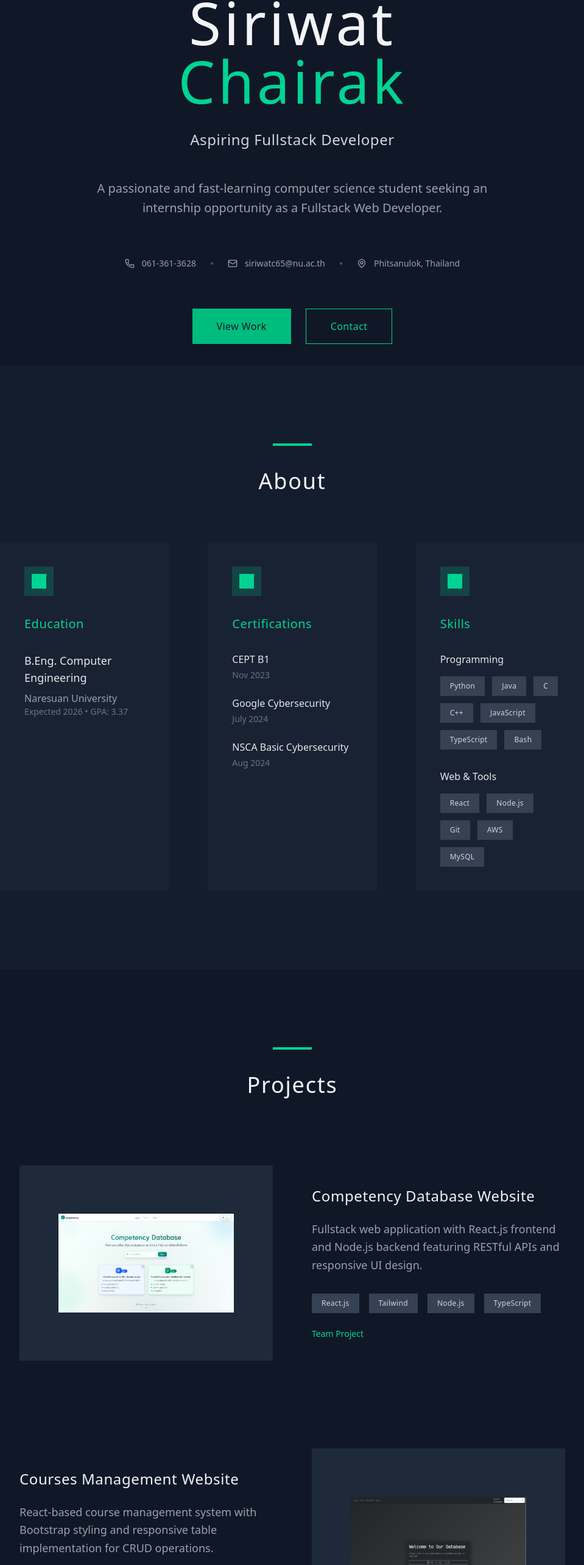
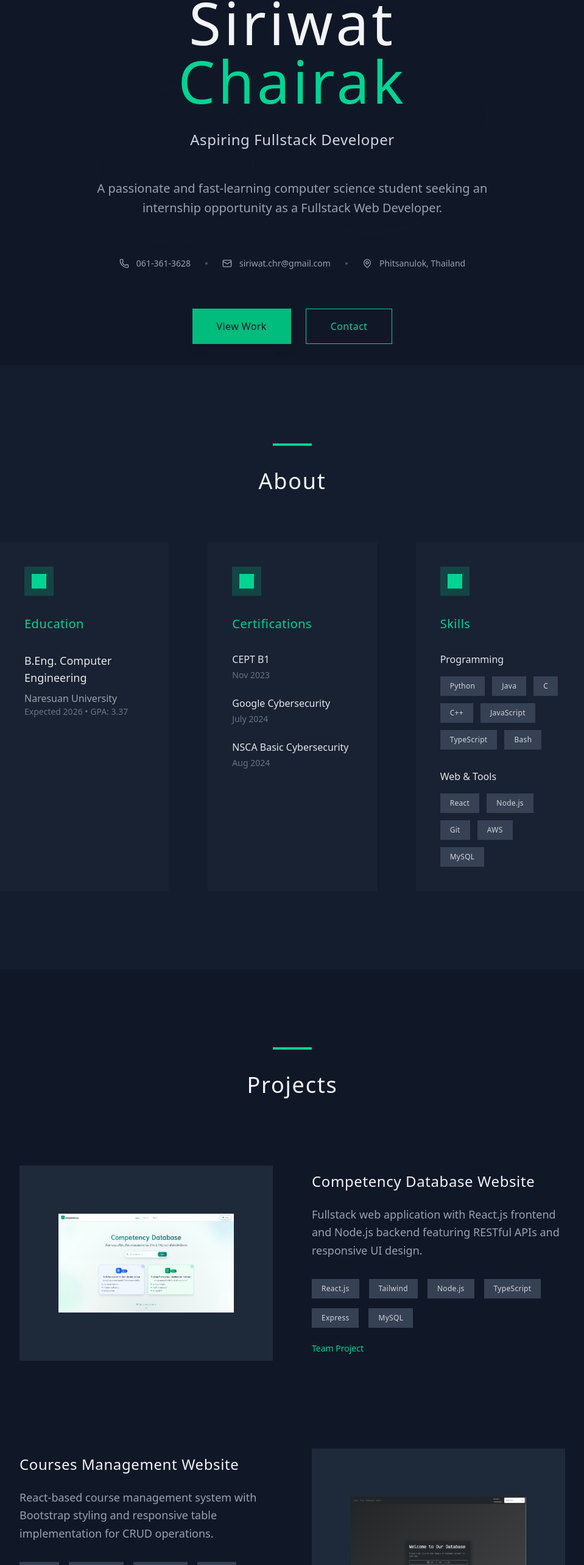
Before and after one commit to algorithm368/portfolio, a React (Vite) app: page / in a window 1280 px wide. Shown: the part 201-2767 px from the top of the page at 61% size, without its empty margins (160-1119 px from the left). Built offline with nearby package versions, Linux system fonts and the light colour scheme; a web font is replaced by a local one.

Commit message:
UPDATE: deploy

```diff
--- a/src/components/Contact.tsx
+++ b/src/components/Contact.tsx
@@ -58,14 +58,14 @@ function Contact({ darkMode }: ContactProps) {
                   Email
                 </h3>
                 <a
-                  href="mailto:siriwatc65@nu.ac.th"
+                  href="mailto:siriwat.chr@gmail.com"
                   className={`font-light ${
                     darkMode
                       ? "text-emerald-400 hover:text-emerald-300"
                       : "text-emerald-600 hover:text-emerald-700"
                   } transition-colors duration-300`}
                 >
-                  siriwatc65@nu.ac.th
+                  siriwat.chr@gmail.com
                 </a>
               </div>
             </div>
@@ -146,7 +146,7 @@ function Contact({ darkMode }: ContactProps) {
               </h3>
               <div className="flex space-x-6">
                 <a
-                  href="https://github.com/your-github-username"
+                  href="https://github.com/algorithm368"
                   target="_blank"
                   rel="noopener noreferrer"
                   className={`p-4 transition-all duration-300 hover:transform hover:scale-110 ${
@@ -158,7 +158,7 @@ function Contact({ darkMode }: ContactProps) {
                   <Github className="w-5 h-5" />
                 </a>
                 <a
-                  href="https://www.linkedin.com/in/your-linkedin-username"
+                  href="https://www.linkedin.com/in/siriwat-chairak-341602344"
                   target="_blank"
                   rel="noopener noreferrer"
                   className={`p-4 transition-all duration-300 hover:transform hover:scale-110 ${
--- a/src/components/Hero.tsx
+++ b/src/components/Hero.tsx
@@ -90,7 +90,7 @@ function Hero({ darkMode, scrollToSection }: HeroProps) {
             ></div>
             <div className="flex items-center gap-3">
               <Mail className="w-4 h-4" />
-              <span>siriwatc65@nu.ac.th</span>
+              <span>siriwat.chr@gmail.com</span>
             </div>
             <div
               className={`hidden sm:block w-1 h-1 rounded-full ${
--- a/src/components/Projects.tsx
+++ b/src/components/Projects.tsx
@@ -50,7 +50,7 @@ function Projects({ darkMode }: ProjectsProps) {
             darkMode={darkMode}
             title="Competency Database Website"
             description="Fullstack web application with React.js frontend and Node.js backend featuring RESTful APIs and responsive UI design."
-            techs={["React.js", "Tailwind", "Node.js", "TypeScript"]}
+            techs={["React.js", "Tailwind", "Node.js", "TypeScript", "Express", "MySQL"]}
             role="Team Project"
             kanji="竹"
             img="/portfolio/project_competency.png"
@@ -60,7 +60,7 @@ function Projects({ darkMode }: ProjectsProps) {
             reverse
             title="Courses Management Website"
             description="React-based course management system with Bootstrap styling and responsive table implementation for CRUD operations."
-            techs={["React", "Bootstrap", "Javascript"]}
+            techs={["React", "Bootstrap", "Javascript", "Axios", "Node.js", "Express"]}
             role="Team Project"
             kanji="松"
             img="/portfolio/project_course.png"
@@ -70,7 +70,7 @@ function Projects({ darkMode }: ProjectsProps) {
             reverse
             title="Covid-19 USA Dashboard"
             description="React-based dashboard for visualizing COVID-19 data in the USA, featuring charts and responsive design."
-            techs={["React", "MUI", "Javascript"]}
+            techs={["React", "MUI", "Javascript", "Axios", "Chart.js", "GeoJSON"]}
             role="Team Project"
             kanji="松"
             img="/portfolio/project_covid.png"
```
Also changed, not shown: src/components/ProjectBox.tsx (line endings or trailing spaces).
